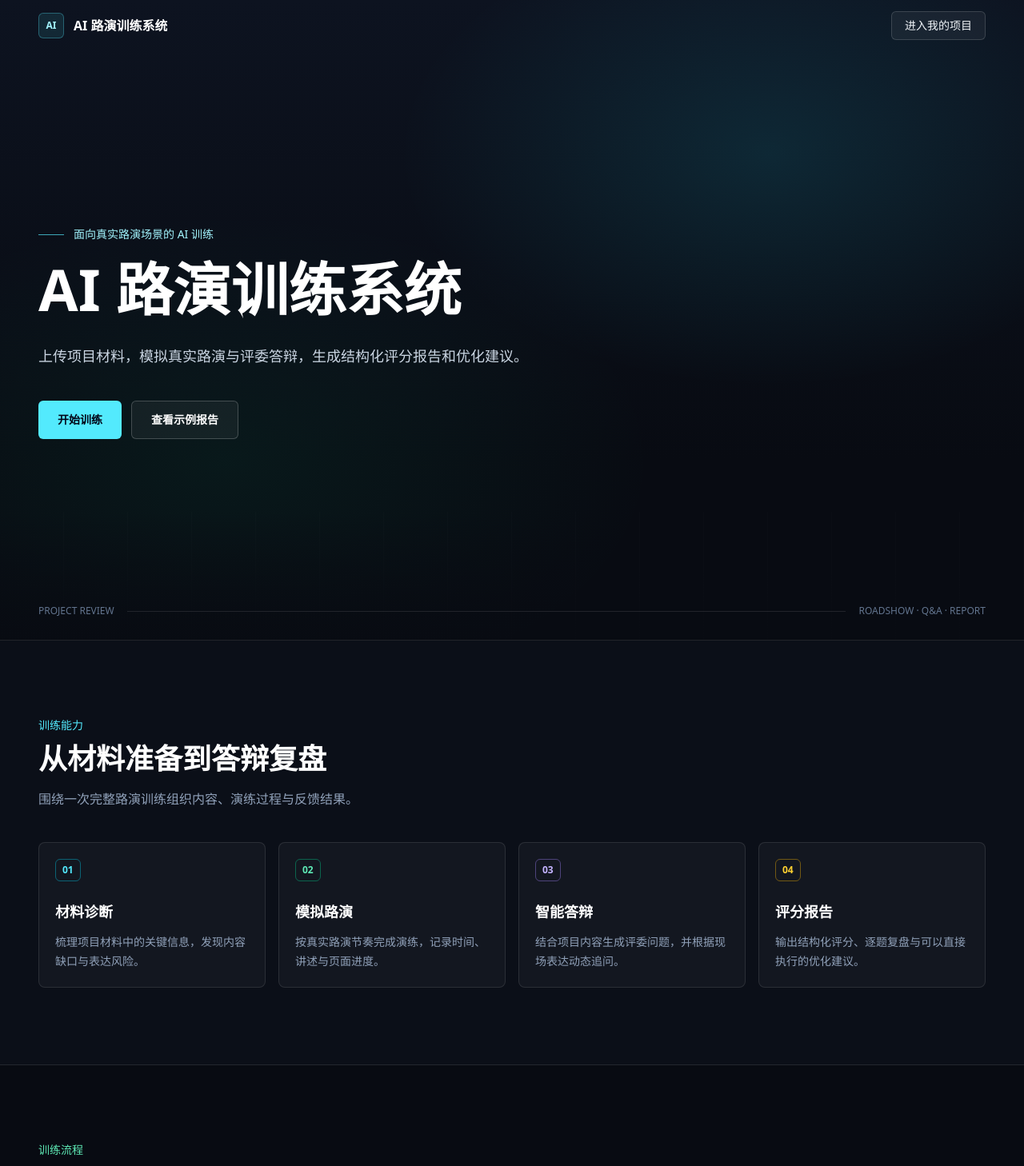
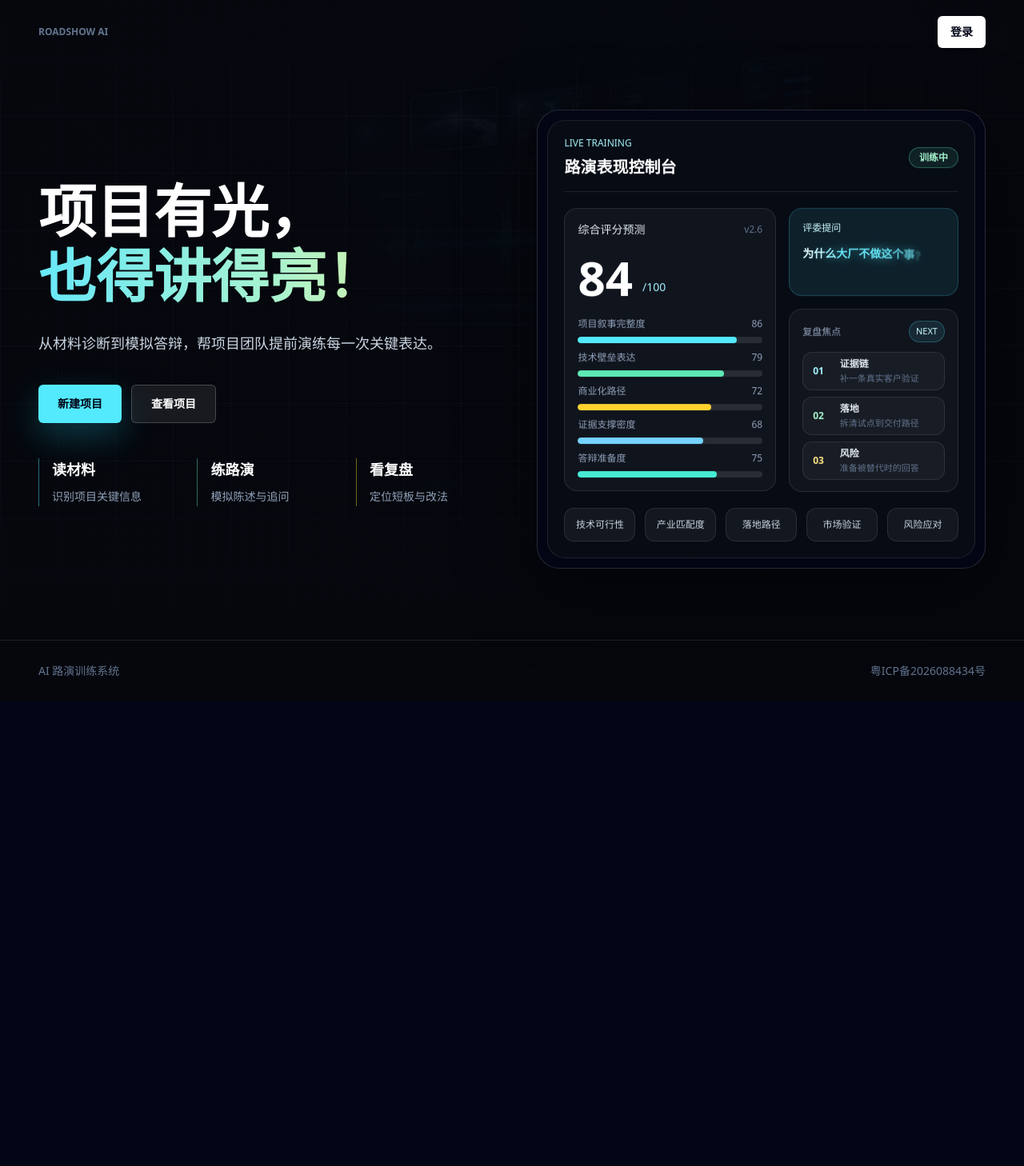
Before and after one commit to MarquezWang/roadshow-training-system, a Next.js app: page / in a window 1280 px wide. Shown: the top 1458 px of the page at 80% size. After the commit the page ends 877 px from the top, so only its background shows below. Built offline with nearby package versions, Linux system fonts and the light colour scheme; no server answers.

Commit message:
feat: redesign homepage training cockpit

```diff
--- a/app/globals.css
+++ b/app/globals.css
@@ -46,6 +46,76 @@ body {
   color: var(--foreground);
   font-family: var(--font-sans);
   min-height: 100%;
+}
+
+.home-stage {
+  font-feature-settings: "tnum";
+}
+
+.home-grid {
+  background-image:
+    linear-gradient(rgba(148, 163, 184, 0.075) 1px, transparent 1px),
+    linear-gradient(90deg, rgba(148, 163, 184, 0.075) 1px, transparent 1px);
+  background-size: 72px 72px;
+  mask-image: linear-gradient(180deg, transparent 0%, black 18%, black 74%, transparent 100%);
+}
+
+.home-cockpit {
+  animation: home-cockpit-float 7s ease-in-out infinite;
+}
+
+.judge-question-enter {
+  animation: judge-question-in 360ms ease-out both;
+}
+
+.judge-question-char {
+  animation: judge-char-sweep 900ms cubic-bezier(0.16, 1, 0.3, 1) both;
+  display: inline-block;
+}
+
+@keyframes home-cockpit-float {
+  0%,
+  100% {
+    transform: translateY(0);
+  }
+  50% {
+    transform: translateY(-10px);
+  }
+}
+
+@keyframes judge-question-in {
+  from {
+    opacity: 0;
+    transform: translateY(6px);
+  }
+  to {
+    opacity: 1;
+    transform: translateY(0);
+  }
+}
+
+@keyframes judge-char-sweep {
+  0% {
+    color: rgba(226, 232, 240, 0.34);
+    filter: blur(2px);
+    opacity: 0;
+    text-shadow: none;
+    transform: translateY(7px);
+  }
+  42% {
+    color: #67e8f9;
+    filter: blur(0);
+    opacity: 1;
+    text-shadow: 0 0 14px rgba(103, 232, 249, 0.65);
+    transform: translateY(0);
+  }
+  100% {
+    color: #f8fafc;
+    filter: blur(0);
+    opacity: 1;
+    text-shadow: 0 0 0 rgba(103, 232, 249, 0);
+    transform: translateY(0);
+  }
 }
 
 @keyframes profile-field-in {
@@ -110,7 +180,10 @@ body {
   .profile-field-reveal,
   .recognition-preview,
   .profile-keyword-reveal,
-  .recognition-overlay-progress {
+  .recognition-overlay-progress,
+  .home-cockpit,
+  .judge-question-enter,
+  .judge-question-char {
     animation: none;
   }
 
--- a/app/page.tsx
+++ b/app/page.tsx
@@ -1,170 +1,234 @@
+import Image from "next/image";
 import Link from "next/link";
 import { BeianLink } from "@/components/beian-link";
+import { HomeAuthAction } from "@/components/home-auth-action";
+import { RotatingJudgeQuestion } from "@/components/rotating-judge-question";
 
-const features = [
+const cockpitRows = [
+  { label: "项目叙事完整度", value: "86", tone: "bg-cyan-300" },
+  { label: "技术壁垒表达", value: "79", tone: "bg-emerald-300" },
+  { label: "商业化路径", value: "72", tone: "bg-amber-300" },
+  { label: "证据支撑密度", value: "68", tone: "bg-sky-300" },
+  { label: "答辩准备度", value: "75", tone: "bg-teal-300" },
+];
+
+const highlights = [
   {
-    number: "01",
-    title: "材料诊断",
-    description: "梳理项目材料中的关键信息，发现内容缺口与表达风险。",
-    accent: "border-cyan-400/40 text-cyan-300",
+    title: "读材料",
+    description: "识别项目关键信息",
   },
   {
-    number: "02",
-    title: "模拟路演",
-    description: "按真实路演节奏完成演练，记录时间、讲述与页面进度。",
-    accent: "border-emerald-400/40 text-emerald-300",
+    title: "练路演",
+    description: "模拟陈述与追问",
   },
   {
-    number: "03",
-    title: "智能答辩",
-    description: "结合项目内容生成评委问题，并根据现场表达动态追问。",
-    accent: "border-violet-400/40 text-violet-300",
-  },
-  {
-    number: "04",
-    title: "评分报告",
-    description: "输出结构化评分、逐题复盘与可以直接执行的优化建议。",
-    accent: "border-amber-400/40 text-amber-300",
+    title: "看复盘",
+    description: "定位短板与改法",
   },
 ];
 
-const steps = ["创建项目", "上传材料", "开始路演", "模拟答辩", "查看报告"];
+const reviewSignals = [
+  "技术可行性",
+  "产业匹配度",
+  "落地路径",
+  "市场验证",
+  "风险应对",
+];
+
+const focusItems = [
+  {
+    label: "证据链",
+    action: "补一条真实客户验证",
+    tone: "text-cyan-200",
+  },
+  {
+    label: "落地",
+    action: "拆清试点到交付路径",
+    tone: "text-emerald-200",
+  },
+  {
+    label: "风险",
+    action: "准备被替代时的回答",
+    tone: "text-amber-200",
+  },
+];
 
 export default function Home() {
   return (
-    <main className="min-h-screen overflow-hidden bg-[#080b12] text-white">
-      <div className="relative border-b border-white/10">
-        <div
-          aria-hidden="true"
-          className="pointer-events-none absolute inset-0 bg-[radial-gradient(ellipse_at_75%_24%,rgba(34,211,238,0.12),transparent_34%),radial-gradient(ellipse_at_22%_72%,rgba(16,185,129,0.08),transparent_38%),linear-gradient(180deg,#0d1320_0%,#080b12_72%)]"
+    <main className="home-stage min-h-screen overflow-hidden bg-[#05070d] text-white">
+      <section className="relative min-h-screen">
+        <Image
+          src="/images/ai-training-command-center.png"
+          alt=""
+          fill
+          priority
+          sizes="100vw"
+          className="pointer-events-none object-cover opacity-35 mix-blend-screen"
         />
-        <div
-          aria-hidden="true"
-          className="pointer-events-none absolute inset-x-0 bottom-0 h-40 bg-[linear-gradient(180deg,transparent,rgba(8,11,18,0.92)),repeating-linear-gradient(90deg,transparent_0,transparent_79px,rgba(255,255,255,0.025)_80px)]"
-        />
+        <div className="absolute inset-0 bg-[linear-gradient(90deg,#05070d_0%,rgba(5,7,13,0.92)_32%,rgba(5,7,13,0.6)_62%,#05070d_100%),linear-gradient(180deg,rgba(5,7,13,0.35)_0%,#05070d_94%)]" />
+        <div className="home-grid absolute inset-0 opacity-50" />
 
-        <nav className="relative z-10 mx-auto flex h-16 w-full max-w-7xl items-center justify-between px-5 sm:px-8 lg:px-12">
-          <Link href="/" className="flex min-w-0 items-center gap-3">
-            <span className="flex size-8 shrink-0 items-center justify-center rounded-md border border-cyan-300/30 bg-cyan-300/10 text-xs font-semibold text-cyan-200">
-              AI
-            </span>
-            <span className="truncate text-sm font-semibold text-white sm:text-base">
-              AI 路演训练系统
-            </span>
+        <nav className="relative z-10 mx-auto flex h-20 w-full max-w-7xl items-center justify-between px-5 sm:px-8 lg:px-12">
+          <Link
+            href="/"
+            className="text-xs font-semibold text-slate-500 transition hover:text-cyan-200"
+          >
+            ROADSHOW AI
           </Link>
-          <Link
-            href="/projects"
-            className="inline-flex h-9 shrink-0 items-center justify-center rounded-md border border-white/15 bg-white/5 px-4 text-sm font-medium text-slate-100 transition-colors hover:border-cyan-300/40 hover:bg-cyan-300/10 hover:text-white"
-          >
-            进入我的项目
-          </Link>
+          <HomeAuthAction />
         </nav>
 
-        <section className="relative z-10 mx-auto flex min-h-[calc(100vh-4rem)] w-full max-w-7xl flex-col justify-center px-5 pb-24 pt-16 sm:px-8 sm:pb-28 lg:px-12 lg:pt-20">
-          <div className="max-w-4xl">
-            <p className="mb-5 flex items-center gap-3 text-xs font-medium uppercase text-cyan-200 sm:text-sm">
-              <span className="h-px w-8 bg-cyan-300/70" />
-              面向真实路演场景的 AI 训练
+        <div className="relative z-10 mx-auto grid min-h-[calc(100svh-5rem)] w-full max-w-7xl items-start gap-10 px-5 pb-16 pt-10 sm:px-8 sm:pt-14 lg:grid-cols-[1.02fr_0.98fr] lg:items-center lg:px-12 lg:pt-10">
+          <div className="max-w-3xl">
+            <h1 className="max-w-4xl text-5xl font-semibold leading-[1.12] text-white sm:text-6xl lg:text-7xl">
+              项目有光，
+              <span className="block bg-[linear-gradient(90deg,#67e8f9,#a7f3d0,#fef08a)] bg-clip-text text-transparent">
+                也得讲得亮！
+              </span>
+            </h1>
+            <p className="mt-7 max-w-2xl text-base leading-8 text-slate-300 sm:text-lg">
+              从材料诊断到模拟答辩，帮项目团队提前演练每一次关键表达。
             </p>
-            <h1 className="max-w-4xl text-5xl font-semibold leading-[1.08] tracking-normal text-white sm:text-6xl lg:text-7xl">
-              AI 路演训练系统
-            </h1>
-            <p className="mt-7 max-w-3xl text-base leading-8 text-slate-300 sm:text-lg">
-              上传项目材料，模拟真实路演与评委答辩，生成结构化评分报告和优化建议。
-            </p>
-            <div className="mt-10 flex flex-col gap-3 sm:flex-row">
+
+            <div className="mt-9 flex flex-col gap-3 sm:flex-row">
               <Link
-                href="/projects"
-                className="inline-flex h-12 items-center justify-center rounded-md bg-cyan-300 px-6 text-sm font-semibold text-slate-950 transition-colors hover:bg-cyan-200"
+                href="/projects/new"
+                className="inline-flex h-12 items-center justify-center rounded-md bg-cyan-300 px-6 text-sm font-semibold text-slate-950 shadow-[0_16px_42px_rgba(34,211,238,0.25)] transition hover:bg-cyan-200"
               >
-                开始训练
+                新建项目
               </Link>
               <Link
                 href="/projects"
-                className="inline-flex h-12 items-center justify-center rounded-md border border-white/20 bg-white/5 px-6 text-sm font-semibold text-white transition-colors hover:border-white/35 hover:bg-white/10"
+                className="inline-flex h-12 items-center justify-center rounded-md border border-white/20 bg-white/[0.08] px-6 text-sm font-semibold text-white backdrop-blur transition hover:border-white/35 hover:bg-white/[0.12]"
               >
-                查看示例报告
+                查看项目
               </Link>
             </div>
+
+            <dl className="mt-11 grid max-w-2xl grid-cols-3 gap-3">
+              {highlights.map((item, index) => (
+                <div
+                  key={item.title}
+                  className={`border-l pl-4 ${
+                    index === 0
+                      ? "border-cyan-300/45"
+                      : index === 1
+                        ? "border-emerald-300/45"
+                        : "border-amber-300/45"
+                  }`}
+                >
+                  <dt className="text-lg font-semibold text-white">
+                    {item.title}
+                  </dt>
+                  <dd className="mt-2 text-sm leading-6 text-slate-400">
+                    {item.description}
+                  </dd>
+                </div>
+              ))}
+            </dl>
           </div>
 
-          <div className="absolute bottom-7 left-5 right-5 flex items-center gap-4 text-xs text-slate-500 sm:left-8 sm:right-8 lg:left-12 lg:right-12">
-            <span>PROJECT REVIEW</span>
-            <span className="h-px flex-1 bg-white/10" />
-            <span>ROADSHOW · Q&amp;A · REPORT</span>
-          </div>
-        </section>
-      </div>
+          <div className="home-cockpit relative mx-auto w-full max-w-xl rounded-[28px] border border-white/15 bg-slate-950/65 p-3 shadow-[0_24px_90px_rgba(0,0,0,0.55)] backdrop-blur-xl">
+            <div className="rounded-[22px] border border-white/10 bg-[#080d16]/90 p-5">
+              <div className="flex items-center justify-between gap-4 border-b border-white/10 pb-4">
+                <div>
+                  <p className="text-xs font-medium uppercase text-cyan-200">
+                    Live Training
+                  </p>
+                  <h2 className="mt-2 text-xl font-semibold text-white">
+                    路演表现控制台
+                  </h2>
+                </div>
+                <div className="rounded-full border border-emerald-300/35 bg-emerald-300/10 px-3 py-1 text-xs font-semibold text-emerald-200">
+                  训练中
+                </div>
+              </div>
 
-      <section className="border-b border-white/10 bg-[#0b0f18] px-5 py-20 sm:px-8 lg:px-12 lg:py-24">
-        <div className="mx-auto w-full max-w-7xl">
-          <div className="max-w-2xl">
-            <p className="text-sm font-medium text-cyan-300">训练能力</p>
-            <h2 className="mt-3 text-3xl font-semibold text-white sm:text-4xl">
-              从材料准备到答辩复盘
-            </h2>
-            <p className="mt-4 leading-7 text-slate-400">
-              围绕一次完整路演训练组织内容、演练过程与反馈结果。
-            </p>
-          </div>
+              <div className="mt-5 grid items-start gap-4 sm:grid-cols-[1fr_0.8fr]">
+                <div className="rounded-2xl border border-white/10 bg-white/[0.04] p-4">
+                  <div className="flex items-center justify-between">
+                    <p className="text-sm font-medium text-slate-200">
+                      综合评分预测
+                    </p>
+                    <span className="text-xs text-slate-500">v2.6</span>
+                  </div>
+                  <div className="mt-5 flex items-end gap-3">
+                    <span className="text-6xl font-semibold leading-none text-white">
+                      84
+                    </span>
+                    <span className="pb-2 text-sm text-cyan-200">/100</span>
+                  </div>
+                  <div className="mt-5 space-y-2.5">
+                    {cockpitRows.map((row) => (
+                      <div key={row.label}>
+                        <div className="flex justify-between text-xs text-slate-400">
+                          <span>{row.label}</span>
+                          <span>{row.value}</span>
+                        </div>
+                        <div className="mt-2 h-2 overflow-hidden rounded-full bg-white/10">
+                          <div
+                            className={`h-full rounded-full ${row.tone}`}
+                            style={{ width: `${row.value}%` }}
+                          />
+                        </div>
+                      </div>
+                    ))}
+                  </div>
+                </div>
 
-          <div className="mt-10 grid gap-4 sm:grid-cols-2 lg:grid-cols-4">
-            {features.map((feature) => (
-              <article
-                key={feature.title}
-                className="rounded-lg border border-white/10 bg-white/[0.035] p-5 transition-colors hover:border-white/20 hover:bg-white/[0.055]"
-              >
-                <span
-                  className={`inline-flex h-7 items-center rounded-md border px-2 text-xs font-semibold ${feature.accent}`}
-                >
-                  {feature.number}
-                </span>
-                <h3 className="mt-6 text-lg font-semibold text-white">
-                  {feature.title}
-                </h3>
-                <p className="mt-3 text-sm leading-6 text-slate-400">
-                  {feature.description}
-                </p>
-              </article>
-            ))}
+                <div className="grid gap-4">
+                  <div className="rounded-2xl border border-cyan-300/20 bg-cyan-300/10 p-4">
+                    <p className="text-xs text-cyan-100">评委提问</p>
+                    <RotatingJudgeQuestion />
+                  </div>
+                  <div className="rounded-2xl border border-white/10 bg-white/[0.04] px-4 py-3.5">
+                    <div className="flex items-center justify-between gap-3">
+                      <p className="text-xs text-slate-400">复盘焦点</p>
+                      <span className="rounded-full border border-cyan-300/25 bg-cyan-300/10 px-2 py-1 text-[11px] font-medium text-cyan-100">
+                        NEXT
+                      </span>
+                    </div>
+                    <div className="mt-3 space-y-2">
+                      {focusItems.map((item, index) => (
+                        <div key={item.label} className="group">
+                          <div
+                            className="grid grid-cols-[1.6rem_1fr] items-center gap-2 rounded-xl border border-white/10 bg-white/[0.035] px-3 py-1.5 transition group-hover:border-cyan-300/25 group-hover:bg-white/[0.055]"
+                          >
+                            <span className={`text-xs font-semibold ${item.tone}`}>
+                              0{index + 1}
+                            </span>
+                            <span>
+                              <span className="block text-xs font-semibold text-slate-200">
+                                {item.label}
+                              </span>
+                              <span className="mt-0.5 block text-[11px] leading-4 text-slate-500">
+                                {item.action}
+                              </span>
+                            </span>
+                          </div>
+                        </div>
+                      ))}
+                    </div>
+                  </div>
+                </div>
+              </div>
+
+              <div className="mt-5 grid grid-cols-2 gap-3 sm:grid-cols-5">
+                {reviewSignals.map((signal) => (
+                  <div
+                    key={signal}
+                    className="rounded-xl border border-white/10 bg-white/[0.05] px-3 py-3 text-center text-xs font-medium text-slate-300 transition hover:border-cyan-300/25 hover:bg-cyan-300/10 hover:text-cyan-100"
+                  >
+                    {signal}
+                  </div>
+                ))}
+              </div>
+            </div>
           </div>
         </div>
       </section>
 
-      <section className="bg-[#080b12] px-5 py-20 sm:px-8 lg:px-12 lg:py-24">
-        <div className="mx-auto w-full max-w-7xl">
-          <div className="flex flex-col justify-between gap-4 sm:flex-row sm:items-end">
-            <div>
-              <p className="text-sm font-medium text-emerald-300">训练流程</p>
-              <h2 className="mt-3 text-3xl font-semibold text-white sm:text-4xl">
-                五步完成一次路演训练
-              </h2>
-            </div>
-            <Link
-              href="/projects"
-              className="inline-flex h-10 w-fit items-center justify-center rounded-md border border-white/15 px-4 text-sm font-medium text-slate-200 transition-colors hover:border-emerald-300/40 hover:text-white"
-            >
-              创建训练项目
-            </Link>
-          </div>
-
-          <ol className="mt-12 grid gap-0 border-y border-white/10 md:grid-cols-5">
-            {steps.map((step, index) => (
-              <li
-                key={step}
-                className="flex min-h-28 items-center gap-4 border-b border-white/10 px-1 py-6 last:border-b-0 md:border-b-0 md:border-r md:px-5 md:last:border-r-0"
-              >
-                <span className="text-sm font-medium text-cyan-300">
-                  {String(index + 1).padStart(2, "0")}
-                </span>
-                <span className="font-medium text-slate-100">{step}</span>
-              </li>
-            ))}
-          </ol>
-        </div>
-      </section>
-
-      <footer className="border-t border-white/10 bg-[#080b12] px-5 py-7 text-sm text-slate-500 sm:px-8 lg:px-12">
+      <footer className="border-t border-white/10 bg-[#05070d] px-5 py-7 text-sm text-slate-500 sm:px-8 lg:px-12">
         <div className="mx-auto flex w-full max-w-7xl flex-col gap-2 sm:flex-row sm:items-center sm:justify-between">
           <span>AI 路演训练系统</span>
           <BeianLink className="transition hover:text-slate-300" />
--- /dev/null
+++ b/components/home-auth-action.tsx
@@ -0,0 +1,69 @@
+"use client";
+
+import Link from "next/link";
+import { useEffect, useState } from "react";
+
+type AuthUser = {
+  id: string;
+  name: string | null;
+  email: string;
+  role: string;
+};
+
+type AuthState = {
+  authEnabled: boolean;
+  user: AuthUser | null;
+};
+
+export function HomeAuthAction() {
+  const [authState, setAuthState] = useState<AuthState | null>(null);
+
+  useEffect(() => {
+    let ignore = false;
+
+    fetch("/api/auth/me", { cache: "no-store" })
+      .then((response) => (response.ok ? response.json() : null))
+      .then((data: AuthState | null) => {
+        if (!ignore) {
+          setAuthState(data);
+        }
+      })
+      .catch(() => {
+        if (!ignore) {
+          setAuthState(null);
+        }
+      });
+
+    return () => {
+      ignore = true;
+    };
+  }, []);
+
+  if (!authState?.authEnabled || !authState.user) {
+    return (
+      <Link
+        href="/login"
+        className="inline-flex h-10 shrink-0 items-center justify-center rounded-md bg-white px-4 text-sm font-semibold text-slate-950 transition hover:bg-cyan-100"
+      >
+        登录
+      </Link>
+    );
+  }
+
+  return (
+    <div className="flex items-center gap-3">
+      <div className="hidden text-right sm:block">
+        <p className="text-xs text-slate-500">当前用户</p>
+        <p className="max-w-40 truncate text-sm font-medium text-slate-100">
+          {authState.user.name || authState.user.email}
+        </p>
+      </div>
+      <a
+        href="/logout"
+        className="inline-flex h-10 shrink-0 items-center justify-center rounded-md border border-white/15 bg-white/5 px-4 text-sm font-medium text-slate-100 transition hover:border-cyan-300/45 hover:bg-cyan-300/10"
+      >
+        退出登录
+      </a>
+    </div>
+  );
+}
--- /dev/null
+++ b/components/rotating-judge-question.tsx
@@ -0,0 +1,43 @@
+"use client";
+
+import { useEffect, useState } from "react";
+
+const questions = [
+  "竞品复制你，难在哪一步？",
+  "为什么大厂不做这个事？",
+  "客户不买单，技术再好怎么办？",
+  "你的第一个付费客户，在哪里？",
+  "示范成功之后，怎么规模化？",
+  "如果明天扩大试点，谁来交付？",
+];
+
+export function RotatingJudgeQuestion() {
+  const [questionIndex, setQuestionIndex] = useState(0);
+  const question = questions[questionIndex];
+
+  useEffect(() => {
+    const timer = window.setInterval(() => {
+      setQuestionIndex((currentIndex) => (currentIndex + 1) % questions.length);
+    }, 5000);
+
+    return () => window.clearInterval(timer);
+  }, []);
+
+  return (
+    <p
+      key={questionIndex}
+      aria-live="polite"
+      className="judge-question-enter mt-3 min-h-12 text-sm font-semibold leading-6 text-white"
+    >
+      {Array.from(question).map((character, index) => (
+        <span
+          key={`${questionIndex}-${character}-${index}`}
+          className="judge-question-char"
+          style={{ animationDelay: `${index * 46}ms` }}
+        >
+          {character}
+        </span>
+      ))}
+    </p>
+  );
+}
```
Also changed, not shown: app/changelog/page.tsx (+10 -0 lines), public/images/ai-training-command-center.png (added), 1 other file (tests, documents, lock files or other folders).
